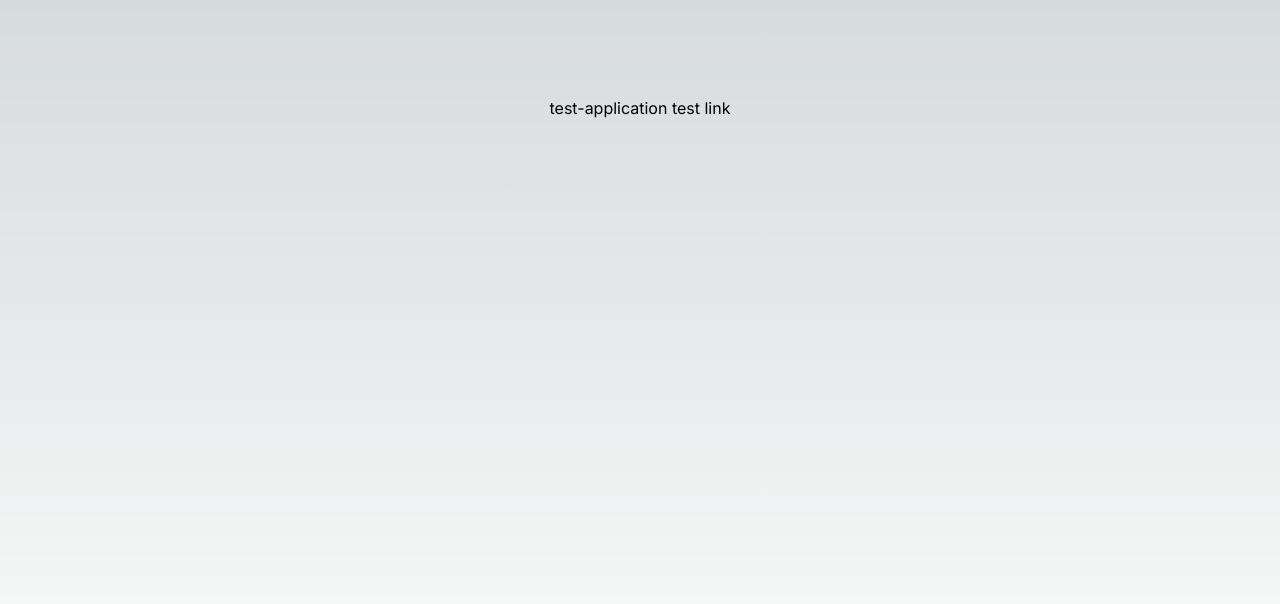
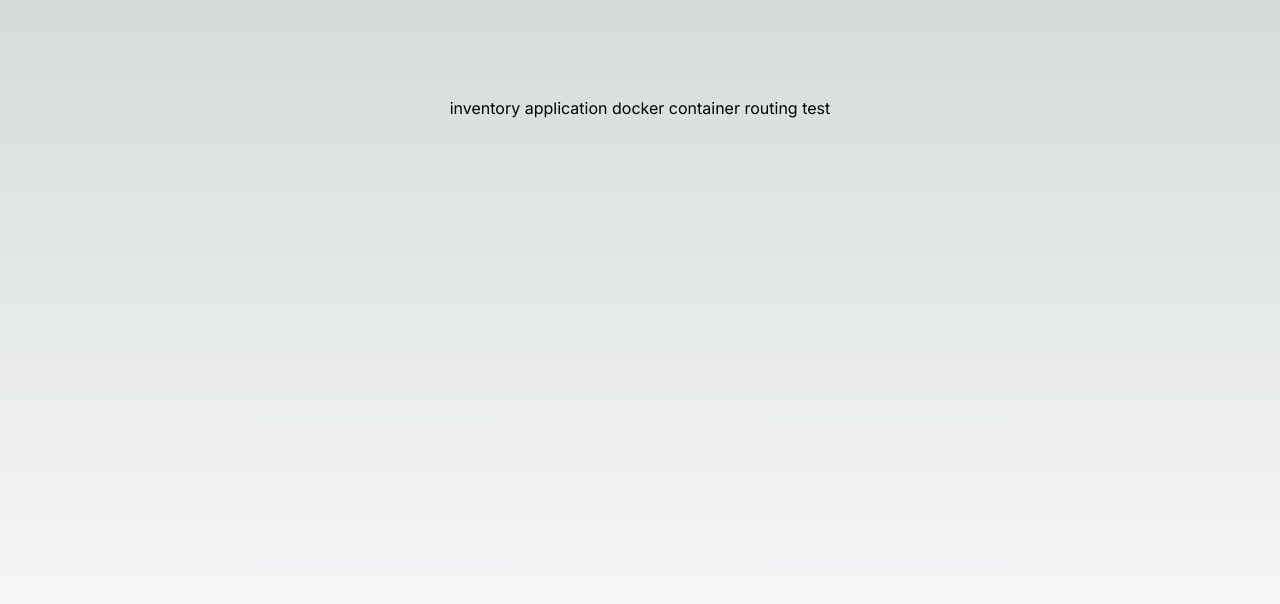
Before and after one commit to PeterHellmuth/portfolio, a Next.js app: page / in a window 1280 px wide. Shown: the top 604 px of the page. Built offline with nearby package versions, Linux system fonts and the light colour scheme.

Commit message:
Add upstream settings

```diff
--- a/src/app/page.tsx
+++ b/src/app/page.tsx
@@ -4,10 +4,10 @@ export default function Home() {
   return (
     <main className="flex min-h-screen flex-col items-center justify-between p-24">
       <div>
-        <a href="https://www.peterhellmuth.com/test-application">
-          test-application
+        <a href="https://www.peterhellmuth.com/inventory-application">
+          inventory application
         </a>{" "}
-        test link
+        docker container routing test
       </div>
     </main>
   );
```
Also changed, not shown: 1 other file (tests, documents, lock files or other folders).
